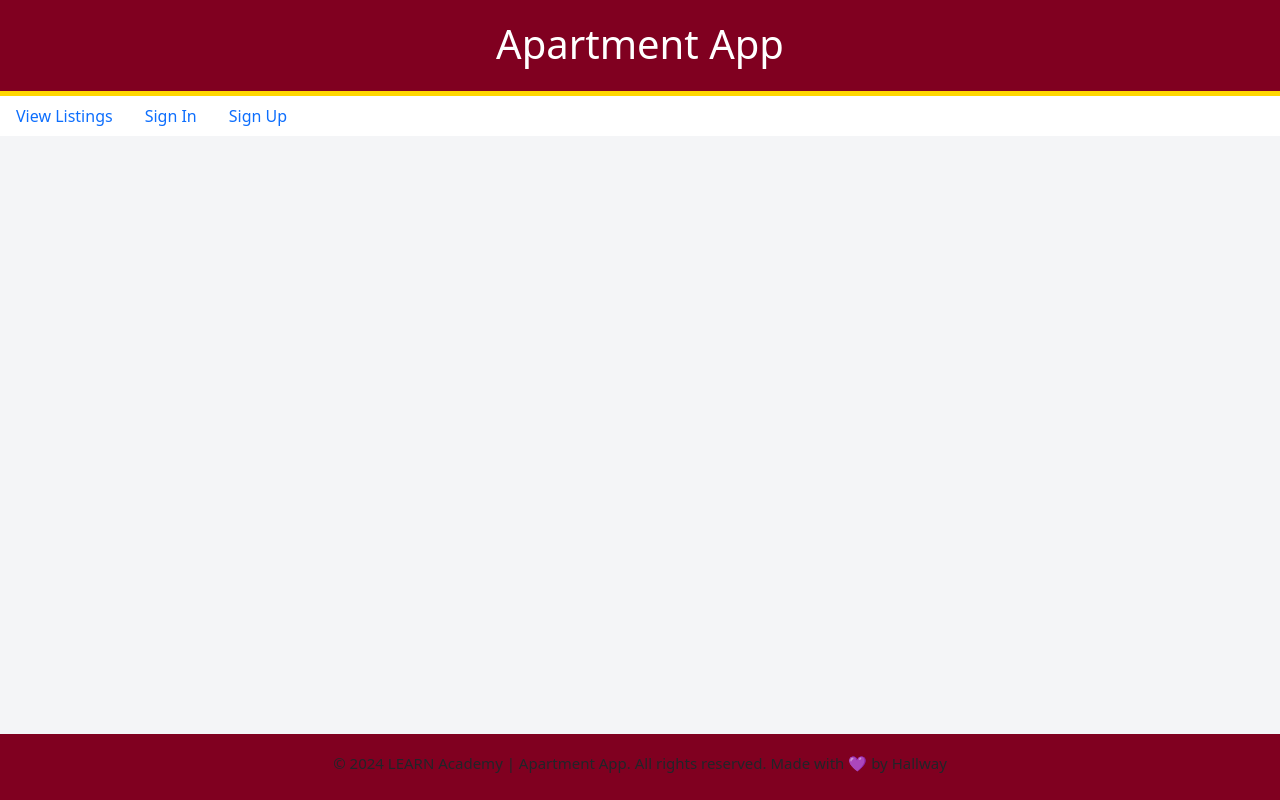
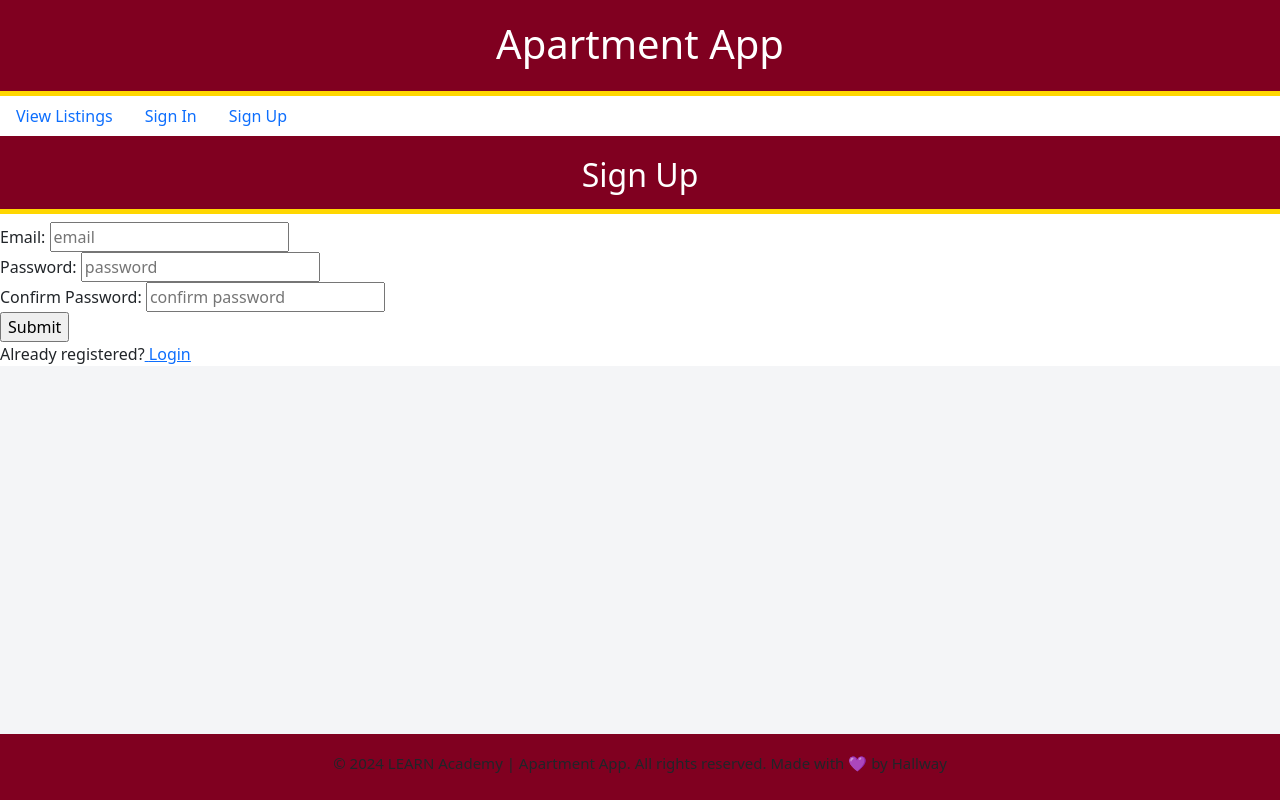
Before and after one commit to learn-academy-2023-india/apartment-app-frontend-apartment-app-hallway, a React (Create React App) app: page /signup in a window 1280 px wide. Built offline with nearby package versions, Linux system fonts and the light colour scheme.

Commit message:
React SignUp and SignIn

```diff
--- a/src/pages/SignIn.js
+++ b/src/pages/SignIn.js
@@ -1,10 +1,44 @@
-import React from "react"
+import { useRef } from "react"
+import { useNavigate, Link } from "react-router-dom"
 
-const SignIn = () => {
-  return (
-    <>
+const SignIn = ({ signIn }) => {
+  const formRef = useRef()
+  const navigate = useNavigate()
 
-    </>
+  const handleSubmit = async (e) => {
+    e.preventDefault()
+    const formData = new FormData(formRef.current)
+    const data = Object.fromEntries(formData)
+    const userInfo = {
+      "user": { email: data.email, password: data.password }
+    }
+    try {
+      await signIn(userInfo)
+      navigate("/")
+    } catch (error) {
+      console.error(error)
+    }
+    e.target.reset()
+  }
+
+  return(
+    <div className="auth-body">
+      <h2 className="signin-header">Sign In</h2>
+      <form className="form-div" ref={formRef} onSubmit={handleSubmit}>
+        <label>
+          Email: <input className="field auth-flex" type="email" name="email" placeholder="email" required />
+        </label>
+        <br/>
+        <label>
+          Password: <input className="field auth-flex" type="password" name="password" placeholder="password" required />
+        </label>
+        <br/>
+        <input className="actions" type="submit" value="Sign In" />
+        <div className="links">Not registered yet?
+          <Link to="/signup"> <u>Signup</u></Link>
+        </div>
+      </form>
+    </div>
   )
 }
 
--- a/src/pages/SignUp.js
+++ b/src/pages/SignUp.js
@@ -1,10 +1,58 @@
-import React from "react"
+import { useRef } from "react"
+import { useNavigate } from "react-router-dom"
 
-const SignUp = () => {
+const SignUp = ({ signup }) => {
+  const formRef = useRef()
+  const navigate = useNavigate()
+
+  const handleSubmit = (e) => {
+    e.preventDefault()
+    const formData = new FormData(formRef.current)
+    const data = Object.fromEntries(formData)
+    const userInfo = {
+      user: { email: data.email, password: data.password },
+    }
+    signup(userInfo)
+    e.target.reset()
+    navigate("/")
+  }
   return (
-    <>
-
-    </>
+    <div className="auth-body">
+      <h2 className="header">Sign Up</h2>
+      <form className="form-div" ref={formRef} onSubmit={handleSubmit}>
+        Email:{" "}
+        <input
+          className="field auth-flex"
+          type="email"
+          name="email"
+          placeholder="email"
+        />
+        <br />
+        Password:{" "}
+        <input
+          className="field auth-flex"
+          type="password"
+          name="password"
+          placeholder="password"
+        />
+        <br />
+        Confirm Password:{" "}
+        <input
+          type="password"
+          name="password_confirmation"
+          placeholder="confirm password"
+        />
+        <br />
+        <input className="actions" type="submit" value="Submit" />
+        <div className="links">
+          Already registered?
+          <a href="/login">
+            {" "}
+            <u>Login</u>
+          </a>
+        </div>
+      </form>
+    </div>
   )
 }
 
```
Also changed, not shown: 2 other files (tests, documents, lock files or other folders).
